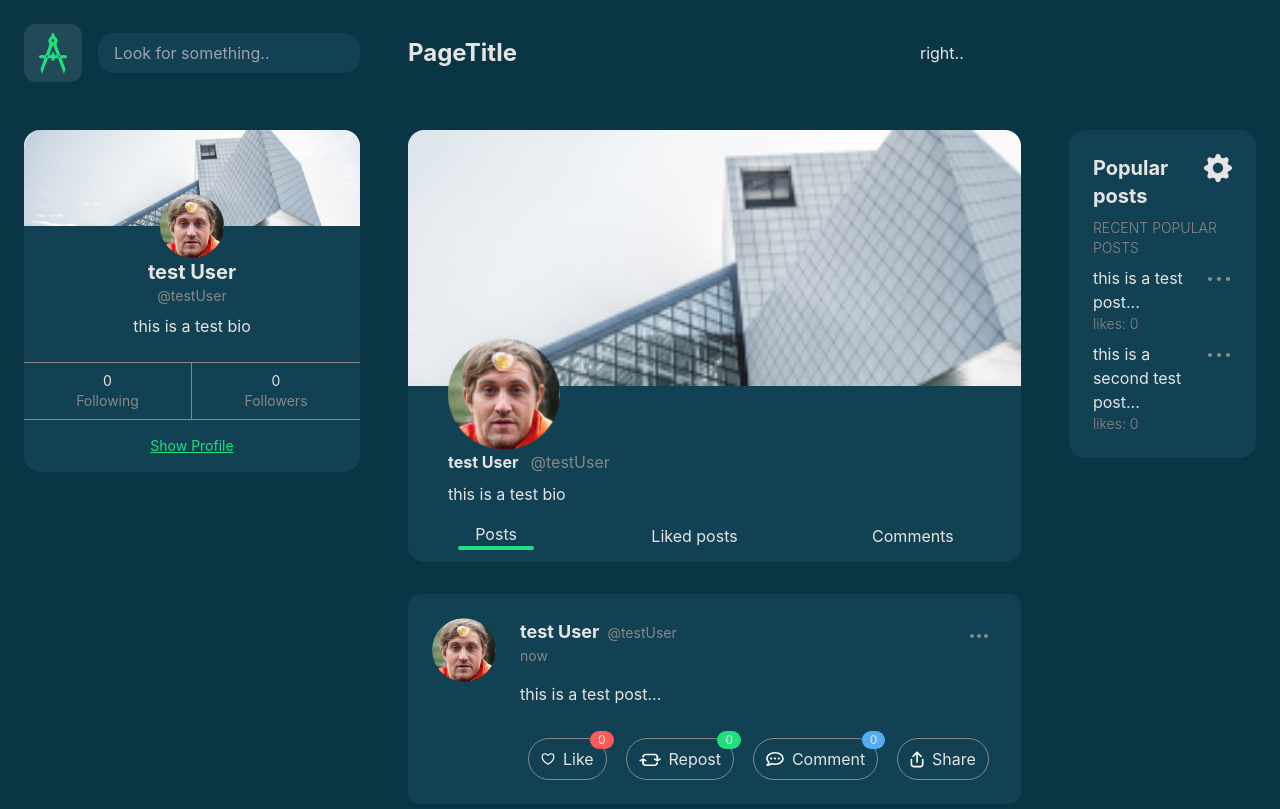
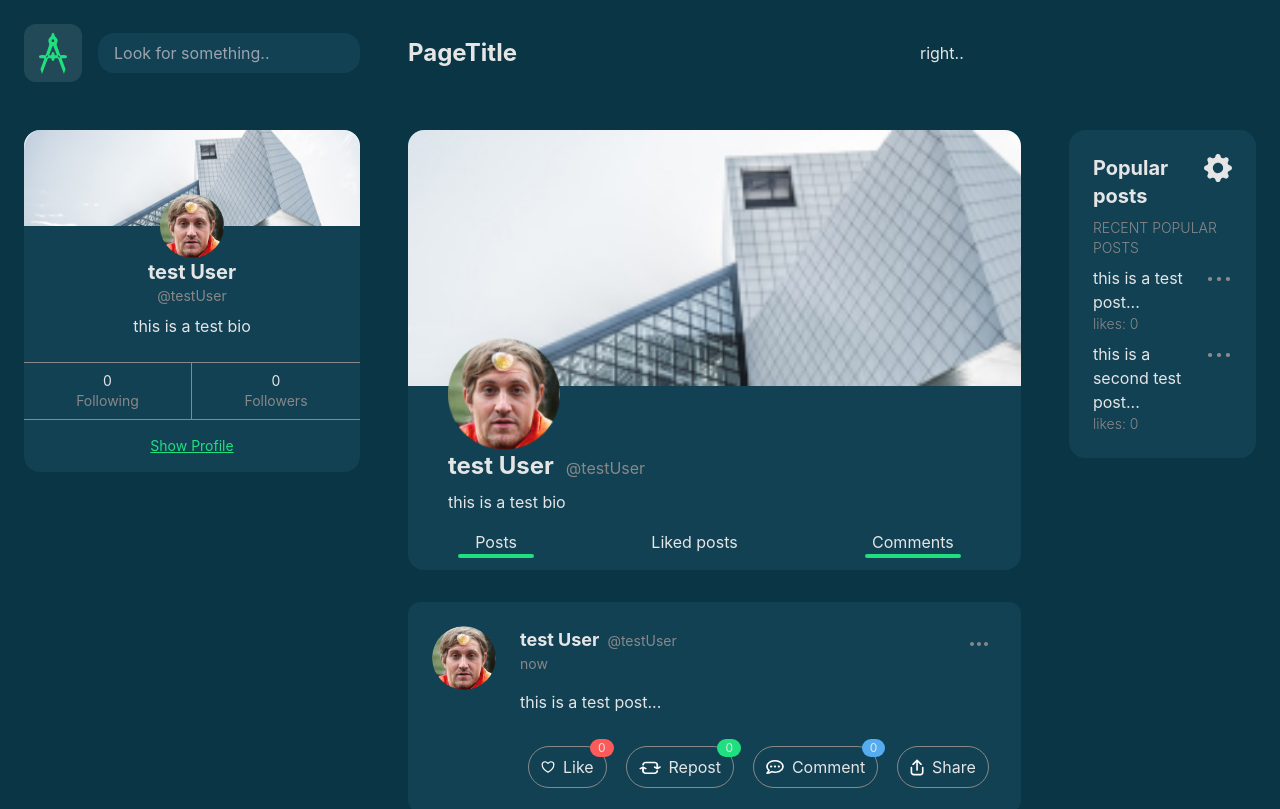
Before and after one commit to orcanicman/thinkr-js, a React (Create React App) app: page /testUser in a window 1280 px wide. Shown: the top 809 px of the page. Built offline with nearby package versions, Linux system fonts and the light colour scheme.

Commit message:
animation and tabs

```diff
--- a/src/pages/Profile/ProfilePage.tsx
+++ b/src/pages/Profile/ProfilePage.tsx
@@ -1,4 +1,4 @@
-import React, { useState } from "react";
+import React, { useEffect, useState } from "react";
 import MainLayout from "../../layouts/Main";
 import { Post } from "../../types/Post";
 import { Post as PostComponent } from "../../pages/Home/components/Post";
@@ -17,6 +17,22 @@ export const ProfilePage: React.FC<ProfilePageProps> = () => {
 	const [currTab, setCurrTab] = useState<"posts" | "liked" | "comments">(
 		"posts"
 	);
+
+	useEffect(() => {
+		switch (currTab) {
+			case "posts":
+				setPosts(testPosts);
+				break;
+			case "liked":
+				setPosts([]);
+				break;
+			case "comments":
+				setPosts([]);
+				break;
+			default:
+				break;
+		}
+	}, [currTab]);
 
 	return (
 		<MainLayout>
@@ -39,7 +55,7 @@ export const ProfilePage: React.FC<ProfilePageProps> = () => {
 				<div className="flex flex-row justify-between">
 					<div className="flex flex-col ml-10 mb-1 space-y-2">
 						<div className="space-x-3">
-							<span className="font-bold">{user.profile.name}</span>
+							<span className="font-bold text-2xl">{user.profile.name}</span>
 							<span className="text-gray">@{user.profile.tag}</span>
 						</div>
 						<div>{user.profile.bio}</div>
@@ -48,27 +64,42 @@ export const ProfilePage: React.FC<ProfilePageProps> = () => {
 				</div>
 
 				<div className="flex flex-row justify-between text-center">
-					<div className="p-3 flex-grow rounded-bl-2xl hover:bg-darkHighlight hover:cursor-pointer duration-75 ease-out transition-all flex flex-col justify-center items-center">
+					<div
+						className="p-3 flex-grow rounded-bl-2xl hover:bg-darkHighlight hover:cursor-pointer duration-75 ease-out transition-all flex flex-col justify-center items-center"
+						onClick={() => {
+							setCurrTab("posts");
+						}}
+					>
 						<p>Posts</p>
 						<div
-							className={`h-1 w-1/2 bg-green rounded-xl ${
-								currTab === "posts" ? "" : "hidden"
+							className={`h-1 bg-green rounded-xl duration-200 ease-in-out ${
+								currTab === "posts" ? "w-1/2" : "w-0"
 							}`}
 						></div>
 					</div>
-					<div className="p-3 flex-grow hover:bg-darkHighlight hover:cursor-pointer duration-75 ease-out transition-all flex flex-col justify-center items-center">
+					<div
+						className="p-3 flex-grow hover:bg-darkHighlight hover:cursor-pointer duration-75 ease-out transition-all flex flex-col justify-center items-center"
+						onClick={() => {
+							setCurrTab("liked");
+						}}
+					>
 						<p>Liked posts</p>
 						<div
-							className={`h-1 w-1/2 bg-green rounded-xl ${
-								currTab === "liked" ? "" : "hidden"
+							className={`h-1 bg-green rounded-xl duration-200 ease-in-out ${
+								currTab === "liked" ? "w-1/2" : "w-0"
 							}`}
 						></div>
 					</div>
-					<div className="p-3 flex-grow rounded-br-2xl hover:bg-darkHighlight hover:cursor-pointer duration-75 ease-out transition-all flex flex-col justify-center items-center">
+					<div
+						className="p-3 flex-grow rounded-br-2xl hover:bg-darkHighlight hover:cursor-pointer duration-75 ease-out transition-all flex flex-col justify-center items-center"
+						onClick={() => {
+							setCurrTab("comments");
+						}}
+					>
 						<p>Comments</p>
 						<div
-							className={`h-1 w-1/2 bg-green rounded-xl ${
-								currTab === "comments" ? "" : "hidden"
+							className={`h-1 w-1/2 bg-green rounded-xl duration-200 ease-in-out ${
+								currTab === "comments" ? "w-1/2" : "w-0"
 							}`}
 						></div>
 					</div>
```
